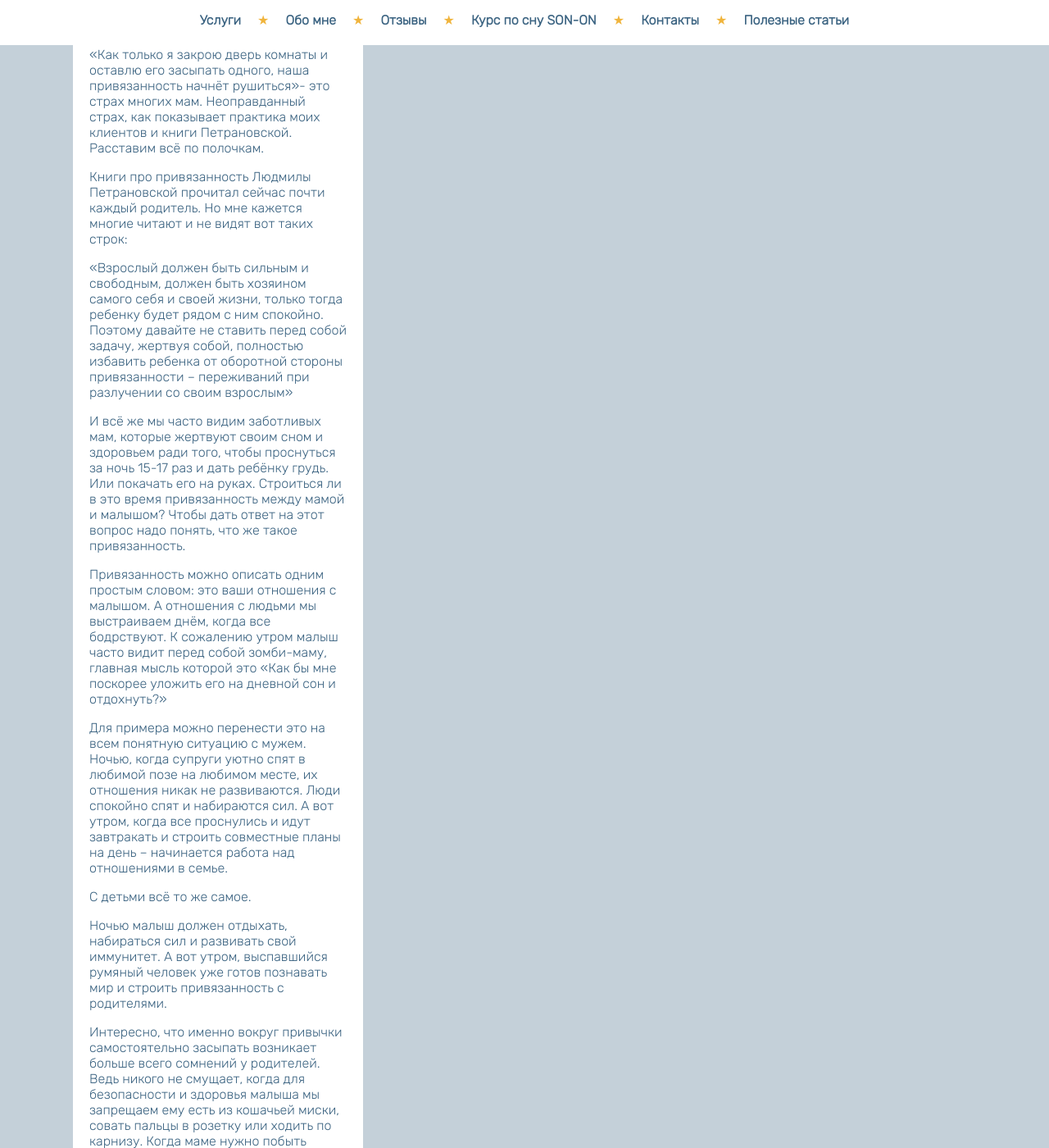
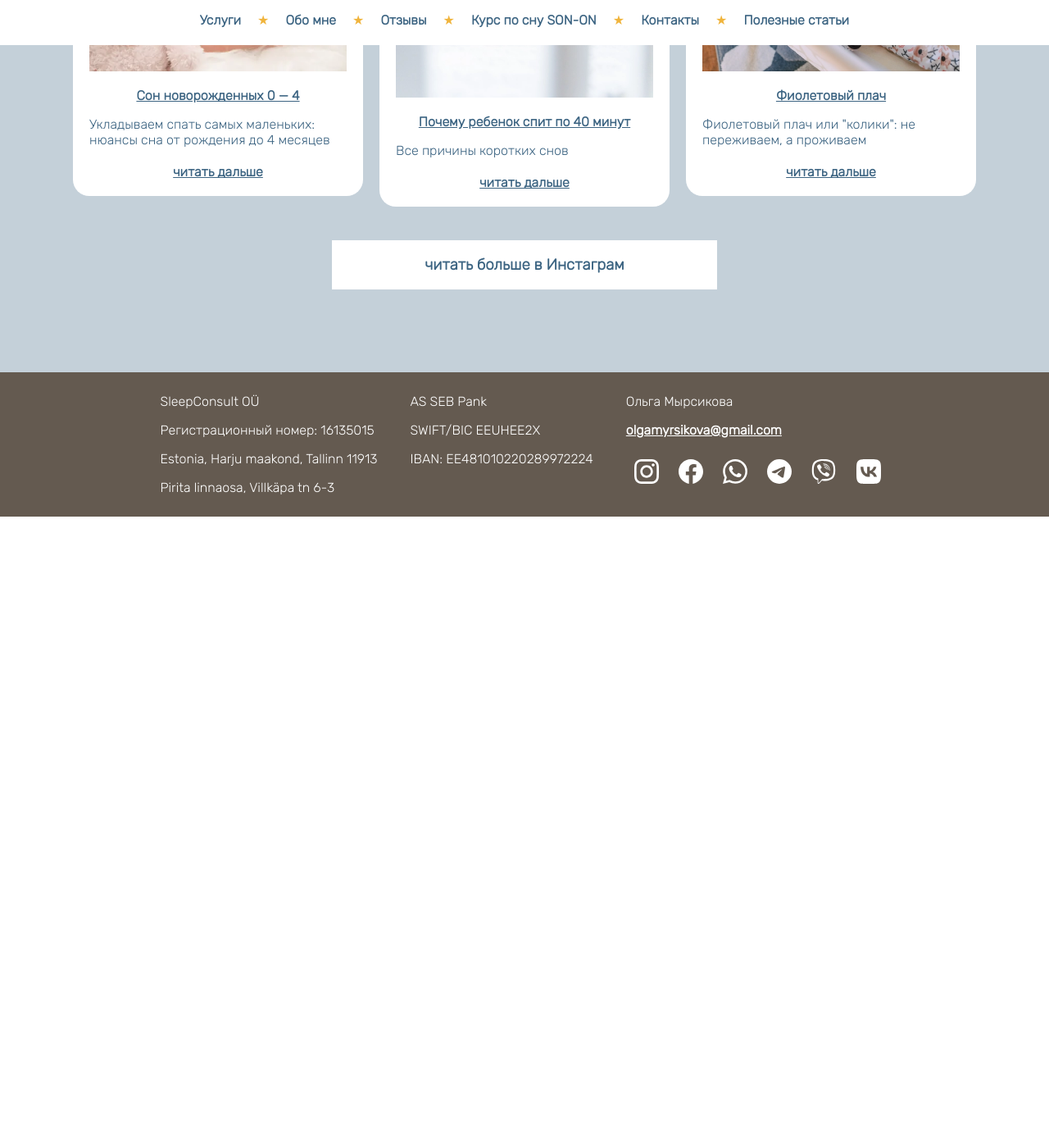
Before and after one commit to Olgamyrsikova/sleepconsult, a Jekyll site: the page built from index.html, in a window 1280 px wide and 1400 px high, scrolled down 7075 px. Shown: the whole window at 82% size. Built offline with Jekyll 4.4.1, drawn with Linux system fonts in a browser that asks for light colours; after the commit the page ends 7705 px from its top, so only the background shows below that; some of the changed lines change nothing that is shown; some of the changed text lies outside the part shown.

Commit message:
Update 2022-09-05-sz-i-privyazannost.md

```diff
--- a/_posts/2022-09-05-sz-i-privyazannost.md
+++ b/_posts/2022-09-05-sz-i-privyazannost.md
@@ -1,5 +1,9 @@
-
-**CЗ и привязанность: одно другому не мешает**
+---
+layout: **CЗ и привязанность: одно другому не мешает**
+title: Почему ребенок спит по&nbsp;40&nbsp;минут
+tag: сон, ребенок, малыш, младенец, петрановская, привязанность
+excerpt: CЗ и привязанность
+---
 
 «Как только я закрою дверь комнаты и оставлю его засыпать одного, наша привязанность начнёт рушиться»- это страх многих мам. Неоправданный страх, как показывает практика моих клиентов и книги Петрановской. Расставим всё по полочкам.
 
```
